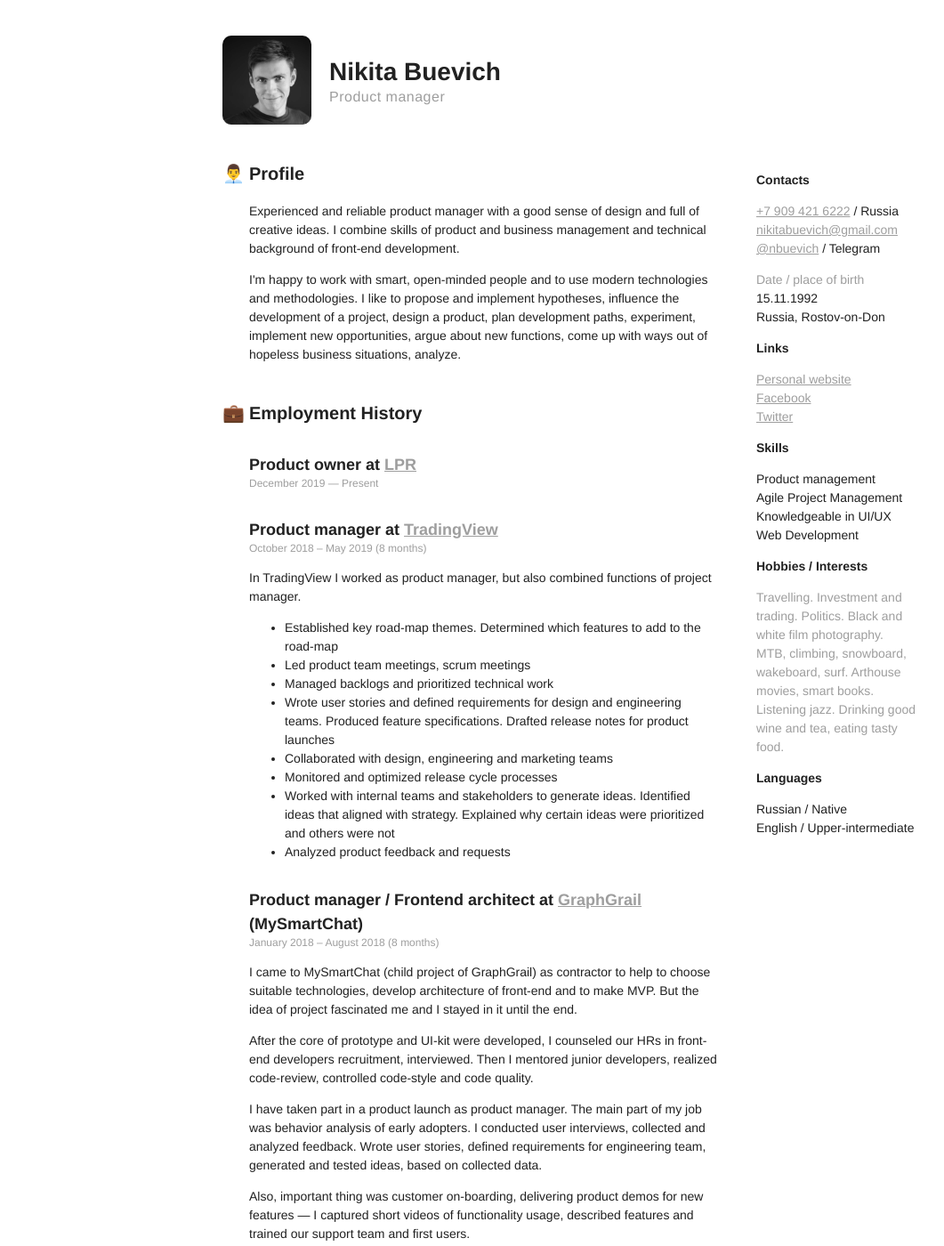
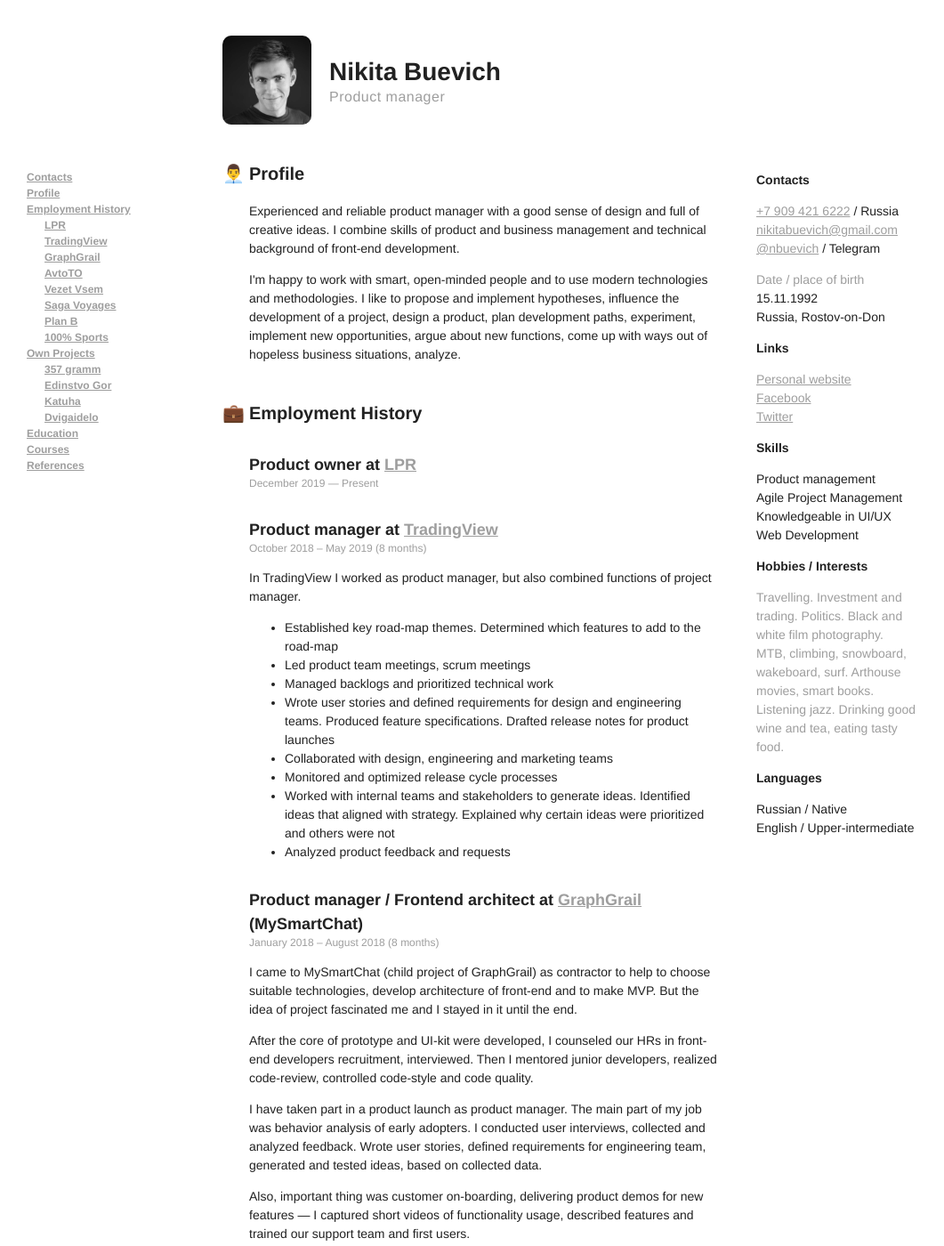
Before and after one commit to sombro/nbuevich.com, a Jekyll site: the page CV/index.html, which Jekyll copies as it is, in a window 1280 px wide and 1400 px high. Shown: the whole window at 89% size, without its empty margins (0-1061 px from the left). Built offline with Jekyll 4.4.1, drawn with Linux system fonts in a browser that asks for light colours.

Commit message:
sticky nav cv

```diff
--- a/CV/index.html
+++ b/CV/index.html
@@ -31,7 +31,7 @@
     <body>
         <main class="common__container">
             <main class="common__content">
-                <section class="content__post">
+                <section class="content__post cv">
                     <div class="cv__img-with-text">
                         <img class="cv__img-sqr" src="../static/nbuevich.jpg">
                         <div>
@@ -39,17 +39,41 @@
                             <h2 class="cv__title-sub">Product manager</h2>
                         </div>
                     </div>
-                    <!-- <ul class="cv__contents">
+                    <div class="cv__text-block">
+                        <nav class="cv__contents-wrapper">
+                            <ul class="cv__contents cv__nav-ul">
+                                <li><a class="common__link" href="#contacts">Contacts</a></li>
                                 <li><a class="common__link" href="#profile">Profile</a></li>
-                        <li><a class="common__link" href="#employment_history">Employment History</a></li>
-                        <li><a class="common__link" href="#own_projects">Own Projects</a></li>
+                                <li>
+                                    <a class="common__link" href="#employment_history">Employment History</a>
+                                    <ul class="cv__nav-ul cv__nav-ul--included">
+                                        <li><a class="common__link" href="#lpr">LPR</a></li>
+                                        <li><a class="common__link" href="#tradingview">TradingView</a></li>
+                                        <li><a class="common__link" href="#graphgrail">GraphGrail</a></li>
+                                        <li><a class="common__link" href="#avtoto">AvtoTO</a></li>
+                                        <li><a class="common__link" href="#vezetvsem">Vezet Vsem</a></li>
+                                        <li><a class="common__link" href="#sagavoyages">Saga Voyages</a></li>
+                                        <li><a class="common__link" href="#planb">Plan B</a></li>
+                                        <li><a class="common__link" href="#sports100">100% Sports</a></li>
+                                    </ul>
+                                </li>
+                                <li>
+                                    <a class="common__link" href="#own_projects">Own Projects</a>
+                                    <ul class="cv__nav-ul cv__nav-ul--included">
+                                        <li><a class="common__link" href="#gramm357">357 gramm</a></li>
+                                        <li><a class="common__link" href="#edinstvogor">Edinstvo Gor</a></li>
+                                        <li><a class="common__link" href="#katuha">Katuha</a></li>
+                                        <li><a class="common__link" href="#dvigaidelo">Dvigaidelo</a></li>
+                                    </ul>
+                                </li>
                                 <li><a class="common__link" href="#education">Education</a></li>
                                 <li><a class="common__link" href="#courses">Courses</a></li>
                                 <li><a class="common__link" href="#references">References</a></li>
-                    </ul> -->
-                    <div class="cv__text-block">
+                            </ul>
+                        </nav>
                         <div class="cv__col-left">
-                            <h2 class="cv__subtitle cv__subtitle-icon cv__subtitle--profile" id="profile">Profile</h2>
+                            <article id="profile">
+                                <h2 class="cv__subtitle cv__subtitle-icon cv__subtitle--profile">Profile</h2>
                                 <p>Experienced and reliable product manager with a good sense of design and full
             of creative ideas. I combine skills of product and business management and
             technical background of front-end development.</p>
@@ -58,13 +82,15 @@
             influence the development of a project, design a product, plan development
             paths, experiment, implement new opportunities, argue about new functions,
             come up with ways out of hopeless business situations, analyze.</p>
-
-                            <h2 class="cv__subtitle cv__subtitle-icon cv__subtitle--employment" id="employment_history">Employment History</h2>
-
+                            </article>
+                            <article id="employment_history">
+                                <h2 class="cv__subtitle cv__subtitle-icon cv__subtitle--employment">Employment History</h2>
+                                <article id="lpr">
                                     <h3 class="cv__h3">Product owner at <a class="common__link" href="https://lpr.ru" target="_blank">LPR</a></h3>
                                     <p class="cv__dates">December 2019 — Present</p>
                                     <!-- <p>Description is in progress</p> -->
-
+                                </article>
+                                <article id="tradingview">
                                     <h3 class="cv__h3">Product manager at <a class="common__link" href="https://tradingview.com" target="_blank">TradingView</a></h3>
                                     <p class="cv__dates">October 2018 – May 2019 (8 months)</p>
                                     <p>In TradingView I worked as product manager, but also combined functions of project manager.</p>
@@ -83,7 +109,8 @@
             prioritized and others were not</li>
                                         <li>Analyzed product feedback and requests</li>
                                     </ul>
-
+                                </article>
+                                <article id="graphgrail">
                                     <h3 class="cv__h3">Product manager / Frontend architect at <a class="common__link" href="http://graphgrail.com/" target="_blank">GraphGrail</a> (MySmartChat)</h3>
                                     <p class="cv__dates">January 2018 – August 2018 (8 months) </p>
                                     <p>I came to MySmartChat (child project of GraphGrail) as contractor to help to
@@ -101,7 +128,8 @@ new features — I captured short videos of functionality usage, described featu
         and trained our support team and first users.</p>
                                     <p>Besides this, I helped to search for investors and took part in negotiations.</p>
                                     <p>In addition, we had no designer in team, so I made design prototypes too.</p>
-
+                                </article>
+                                <article id="avtoto">
                                     <h3 class="cv__h3">Frontend consultant at <a class="common__link" href="https://avtoto.ru" target="_blank">AvtoTO</a></h3>
                                     <p class="cv__dates">October 2016 – January 2018 (1 year 3 months)</p>
                                     <p>I worked in AvtoTO as remote front-end consultant. The task was to make a
@@ -112,7 +140,8 @@ Supervised UI/UX design development. Helped to choose technologies,
         developed architecture of front-end and UI-kit. Mentored front-end developers,
         realized code-review, code-style and code quality control. Set up business
         processes.</p>
-
+                                </article>
+                                <article id="vezetvsem">
                                     <h3 class="cv__h3">Web developer at <a class="common__link" href="https://vezetvsem.ru" target="_blank">Vezet Vsem</a></h3>
                                     <p class="cv__dates">April 2015 – August 2017 (2 years 4 months)</p>
                                     <p>Worked as front-end developer, using such technologies as JS, React+flux, ES6,
@@ -120,10 +149,13 @@ webpack, HTML, SCSS, BEM, jQuery. Closely collaborated with design team.</p>
                                     <p>Also took part in generating and explanation of priority of ideas, analyzed
         product feedback and requests, was interested in business case justification.</p>
                                     <p>When I got more experience, started to mentor junior developers and make code review.</p>
-
+                                </article>
+                                <article id="sagavoyages">
                                     <h3 class="cv__h3">CTO at <a class="common__link" href="https://sagavoyages.com" target="_blank">Saga Voyages</a></h3>
                                     <p class="cv__dates">February 2015 — Present</p>
+                                </article>
 
+                                <article id="planb">
                                     <h3 class="cv__h3">Project manager at <a class="common__link" href="http://plan-b.ru/about/company/" target="_blank">Plan B</a></h3>
                                     <p class="cv__dates">September 2014 – January 2015 (1 year 4 months)</p>
                                     <p>I worked as a partner with Plan B studio. I was responsible for the support of
@@ -143,24 +175,30 @@ prioritized and others were not</li>
                                         <li>Negotiated with clients</li>
                                         <li>Searched for contractors</li>
                                     </ul>
+                                </article>
 
+                                <article id="sports100">
                                     <h3 class="cv__h3">CPO at <a class="common__link" href="https://yandex.ru/maps/org/100_sporta/200954351606/?ll=39.730732%2C47.232994&z=13" target="_blank">100% Sports</a></h3>
                                     <p class="cv__dates">November 2012 – November 2013 (1 year)</p>
                                     <p>I worked in a sport/extreme stuff shop "100% Sports". I was a head of the online
         store of this company and was responsible for the quality of service and for
         business metrics. I had a team of 5-10 managers and other
         staff. During 1 year of my work the project's revenue increased 4 times.</p>
-
-                            <h2 class="cv__subtitle cv__subtitle-icon cv__subtitle--own_projects" id="own_projects">Own Projects</h2>
-
+                                </article>
+                            </article>
+                            <article id="own_projects">
+                                <h2 class="cv__subtitle cv__subtitle-icon cv__subtitle--own_projects">Own Projects</h2>
+                                <article id="gramm357">
                                     <h3 class="cv__h3">Owner at <a class="common__link" href="https://357gramm.com" target="_blank">357gramm</a> (online tea-store)</h3>
                                     <p class="cv__dates">July 2020 — Present</p>
                                     <!-- <p>Description is in progress</p> -->
-
+                                </article>
+                                <article id="edinstvogor">
                                     <h3 class="cv__h3">Soulmate at <a class="common__link" href="https://instagram.com/edinstvogor" target="_blank">Edinstvo Gor</a> (active recreation club)</h3>
                                     <p class="cv__dates">September 2018 — Present</p>
                                     <!-- <p>Description is in progress</p> -->
-
+                                </article>
+                                <article id="katuha">
                                     <h3 class="cv__h3">Co-owner <a class="common__link" href="http://katuha.org" target="_blank">Katuha</a> (active recreation club)</h3>
                                     <p class="cv__dates">October 2017 – May 2018 (8 months)</p>
                                     <p>A small travel company that organizes holidays in the mountains
@@ -173,7 +211,8 @@ managers)</li>
                                         <li>Tours organization (negotiation with hotels, transport companies, tourism
         instructors, etc)</li>
                                     </ul>
-
+                                </article>
+                                <article id="dvigaidelo">
                                     <h3 class="cv__h3">Co-owner / CTO at "Dvigaidelo" (web-studio)</h3>
                                     <p class="cv__dates">February 2014 – April 2015 (1 year 2 months)</p>
                                     <p>Together with a partner marketer we organized the small web studio. I was
@@ -182,8 +221,10 @@ During the year we have successfully implemented about 10 projects.</p>
                                     <p>It was our first experience in business. Project has died because of financial
         problems (crisis of 2014) and our marketing mistake that we made a big bet on
         word mouth.</p>
-
-                            <h2 class="cv__subtitle cv__subtitle-icon cv__subtitle--education" id="education">Education</h2>
+                                </article>
+                            </article>
+                            <article id="education">
+                                <h2 class="cv__subtitle cv__subtitle-icon cv__subtitle--education">Education</h2>
 
                                 <h3 class="cv__h3">Bachelor Degree in Applied Math and Computer Science at <a class="common__link" href="http://mmcs.sfedu.ru/" target="_blank">Southern
     Federal University</a>, Rostov-on-Don</h3>
@@ -192,8 +233,9 @@ Federal University</a>, Rostov-on-Don</h3>
                                 <h3 class="cv__h3">Assistant translator in Math and Computer Science at <a class="common__link" href="https://sfedu.ru/" target="_blank">Southern
     Federal University</a>, Rostov-on-Don</h3>
                                 <p class="cv__dates">September 2011 – May 2013</p>
-
-                            <h2 class="cv__subtitle cv__subtitle-icon cv__subtitle--courses" id="courses">Courses</h2>
+                            </article>
+                            <article id="courses">
+                                <h2 class="cv__subtitle cv__subtitle-icon cv__subtitle--courses">Courses</h2>
 
                                 <h3 class="cv__h3"><a class="common__link" href="https://simulator.gopractice.ru/" target="_blank">GoPractice</a>, Data-driven growth and product management online training</h3>
                                 <p class="cv__dates">In progress</p>
@@ -203,11 +245,14 @@ Federal University</a>, Rostov-on-Don</h3>
 
                                 <h3 class="cv__h3">Academic art course at Art studio "Kolorit"</h3>
                                 <p class="cv__dates">September 2005 – May 2009</p>
-
-                            <h2 class="cv__subtitle cv__subtitle-icon cv__subtitle--references" id="references">References</h2>
+                            </article>
+                            <article id="references">
+                                <h2 class="cv__subtitle cv__subtitle-icon cv__subtitle--references">References</h2>
                                 <p>References available upon request</p>
+                            </article>
                         </div>
                         <div class="cv__col-right">
+                            <article id="contacts">
                                 <p><b>Contacts</b></p>
                                 <p><a class="common__link" href="tel:89094216222">+7 909 421 6222</a> / Russia<br>
                                 <a class="common__link" href="mailto:nikitabuevich@gmail.com">nikitabuevich@gmail.com</a><br>
@@ -217,6 +262,7 @@ Federal University</a>, Rostov-on-Don</h3>
                                     15.11.1992<br>
                                     Russia, Rostov-on-Don
                                 </p>
+                            </article>
                             <p><b>Links</b></p>
                             <p>
                                 <a class="common__link" href="https://nbuevich.com/" target="_blank">Personal website</a><br>
@@ -247,4 +293,5 @@ Federal University</a>, Rostov-on-Don</h3>
             </main>
         </main>
     </body>
+    <script src="../js/sticky-contents.js"></script>
 </html>
--- a/css/cv.css
+++ b/css/cv.css
@@ -1,6 +1,11 @@
+html {
+    scroll-behavior: smooth;
+}
+
 .cv__text-block {
     display: flex;
     font-size: 14px;
+    position: relative;
 }
 
 .cv__col-left {
@@ -98,3 +103,41 @@
     color: #9E9E9E;
     margin-bottom: 10px;
 }
+
+.cv__contents-wrapper{
+    position: sticky;
+    top: 170px;
+    margin-top: 50px;
+    margin-left: -220px;
+    align-self: start;
+}
+
+@media screen and (max-width: 1239px) {
+    .cv__contents-wrapper {
+        display: none;
+    }
+}
+
+.cv__contents {
+    width: 220px;
+}
+
+.cv__nav-ul {
+    font-size: 12px;
+    font-weight: 300;
+    list-style-type: none;
+    padding: 0;
+    margin: 0;
+}
+
+.cv__nav-ul--included {
+    padding-left: 20px;
+}
+
+.cv__contents li.active > a {
+    font-weight: bold;
+}
+
+.cv__contents a {
+    transition: all 50ms ease-in-out;
+}
--- /dev/null
+++ b/js/sticky-contents.js
@@ -0,0 +1,20 @@
+
+window.addEventListener('DOMContentLoaded', () => {
+
+    const observer = new IntersectionObserver(entries => {
+        entries.forEach(entry => {
+            const id = entry.target.getAttribute('id');
+            if (entry.intersectionRatio > 0) {
+                document.querySelector(`.cv__contents li a[href="#${id}"]`).parentElement.classList.add('active');
+            } else {
+                document.querySelector(`.cv__contents li a[href="#${id}"]`).parentElement.classList.remove('active');
+            }
+        });
+    });
+
+    // Track all sections that have an `id` applied
+    document.querySelectorAll('.cv [id]').forEach((section) => {
+        observer.observe(section);
+    });
+
+});
```
Lines whose indentation alone changed are shown as unchanged.
